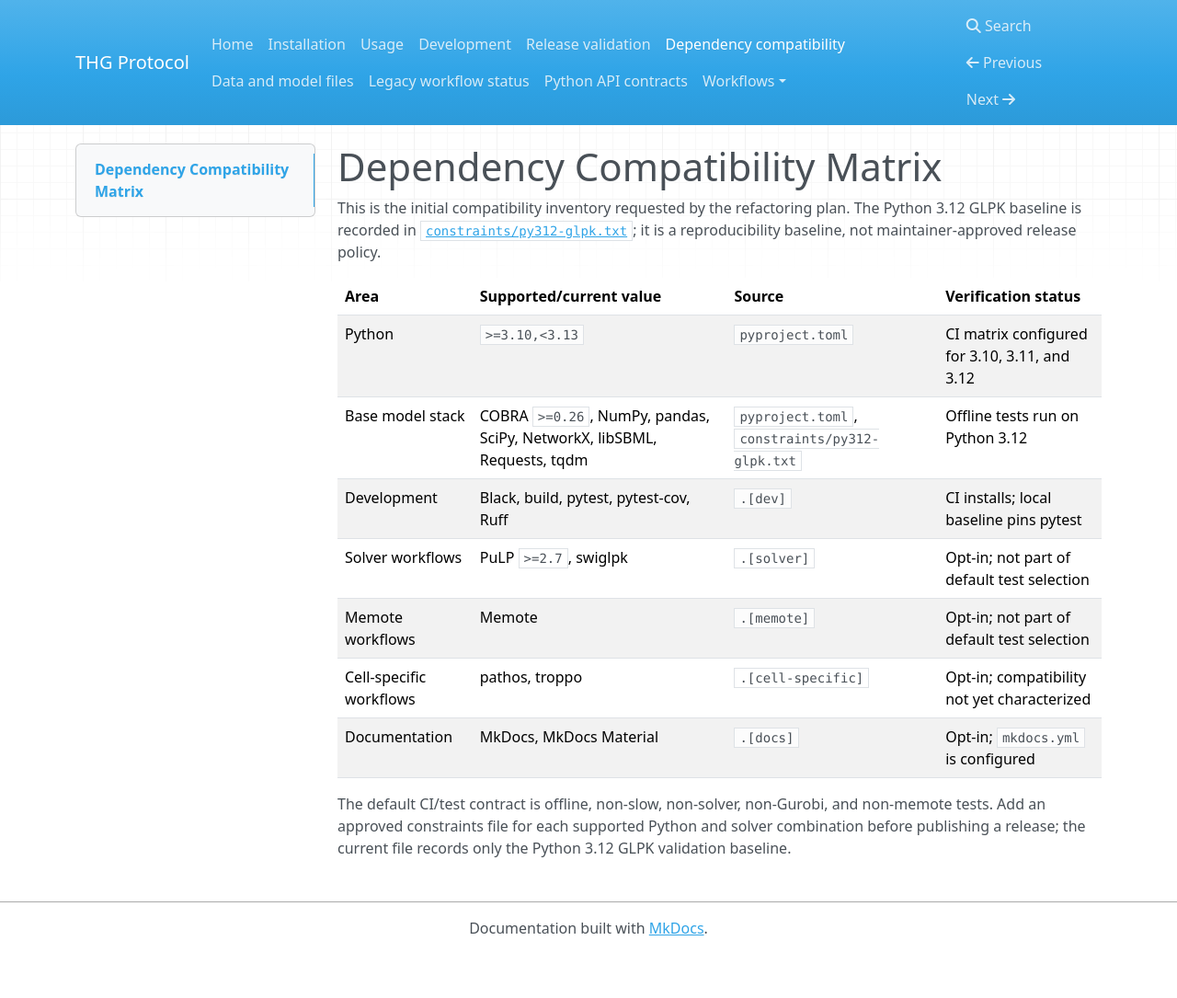
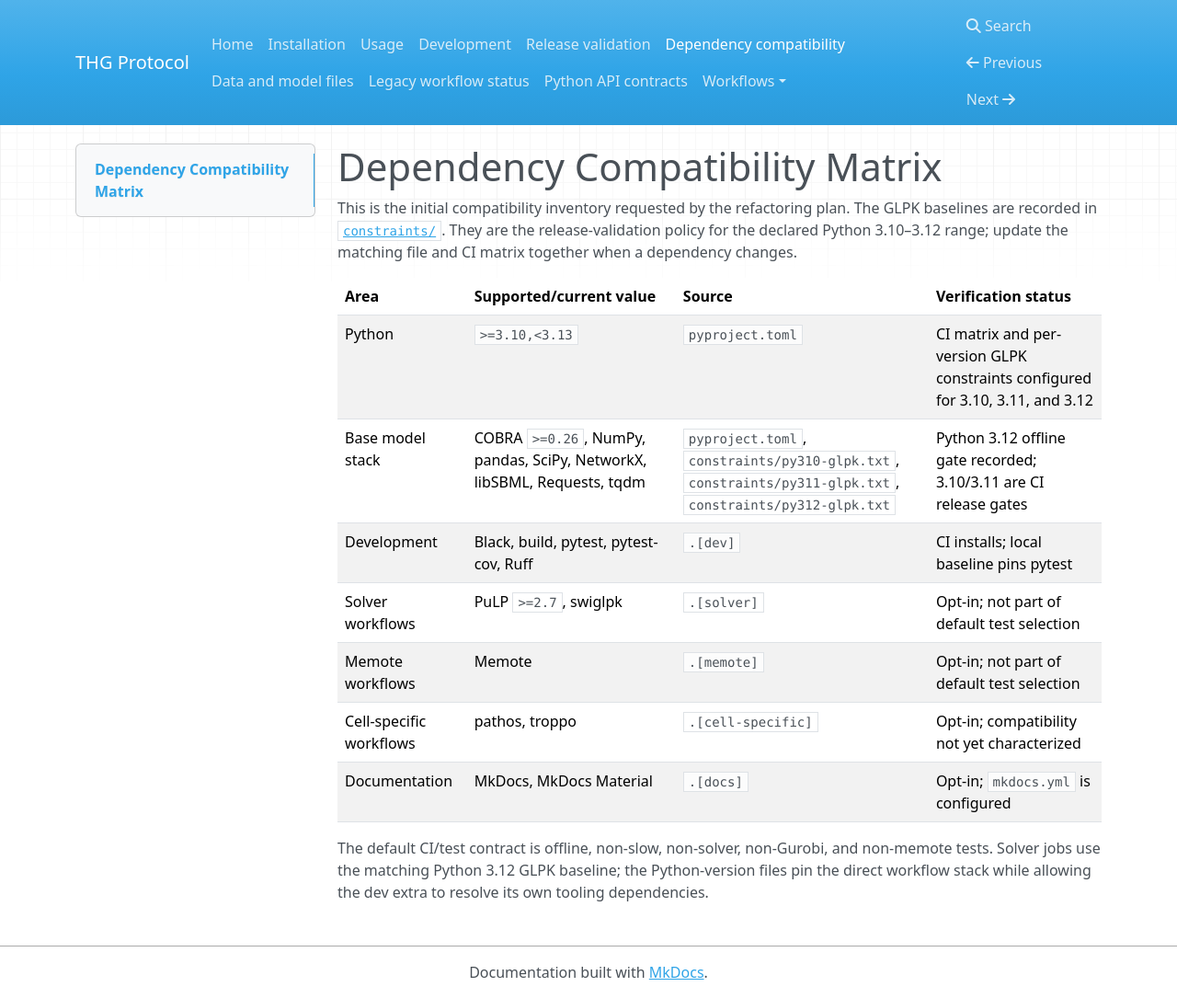
Before and after one commit to norle/THG_The-Human-GEM-protocol-standalone, an MkDocs documentation site: the page built from docs/dependency-compatibility.md, in a window 1280 px wide and 1085 px high. Shown: the whole window at 92% size. Built offline with MkDocs 1.6.1, drawn with Linux system fonts in a browser that asks for light colours; nearby versions of some CDN libraries.

Commit message:
refactor: finalize compatibility and dependency gates

```diff
--- a/docs/dependency-compatibility.md
+++ b/docs/dependency-compatibility.md
@@ -1,14 +1,15 @@
 # Dependency Compatibility Matrix
 
 This is the initial compatibility inventory requested by the refactoring plan.
-The Python 3.12 GLPK baseline is recorded in
-[`constraints/py312-glpk.txt`](../constraints/py312-glpk.txt); it is a
-reproducibility baseline, not maintainer-approved release policy.
+The GLPK baselines are recorded in
+[`constraints/`](../constraints/). They are the release-validation policy for
+the declared Python 3.10–3.12 range; update the matching file and CI matrix
+together when a dependency changes.
 
 | Area | Supported/current value | Source | Verification status |
 | --- | --- | --- | --- |
-| Python | `>=3.10,<3.13` | `pyproject.toml` | CI matrix configured for 3.10, 3.11, and 3.12 |
-| Base model stack | COBRA `>=0.26`, NumPy, pandas, SciPy, NetworkX, libSBML, Requests, tqdm | `pyproject.toml`, `constraints/py312-glpk.txt` | Offline tests run on Python 3.12 |
+| Python | `>=3.10,<3.13` | `pyproject.toml` | CI matrix and per-version GLPK constraints configured for 3.10, 3.11, and 3.12 |
+| Base model stack | COBRA `>=0.26`, NumPy, pandas, SciPy, NetworkX, libSBML, Requests, tqdm | `pyproject.toml`, `constraints/py310-glpk.txt`, `constraints/py311-glpk.txt`, `constraints/py312-glpk.txt` | Python 3.12 offline gate recorded; 3.10/3.11 are CI release gates |
 | Development | Black, build, pytest, pytest-cov, Ruff | `.[dev]` | CI installs; local baseline pins pytest |
 | Solver workflows | PuLP `>=2.7`, swiglpk | `.[solver]` | Opt-in; not part of default test selection |
 | Memote workflows | Memote | `.[memote]` | Opt-in; not part of default test selection |
@@ -16,6 +17,6 @@ reproducibility baseline, not maintainer-approved release policy.
 | Documentation | MkDocs, MkDocs Material | `.[docs]` | Opt-in; `mkdocs.yml` is configured |
 
 The default CI/test contract is offline, non-slow, non-solver, non-Gurobi, and
-non-memote tests. Add an approved constraints file for each supported Python
-and solver combination before publishing a release; the current file records
-only the Python 3.12 GLPK validation baseline.
+non-memote tests. Solver jobs use the matching Python 3.12 GLPK baseline; the
+Python-version files pin the direct workflow stack while allowing the dev extra
+to resolve its own tooling dependencies.
```
Also changed, not shown: CURRENT_STATE.md (+14 -16 lines), REFACTORING_PLAN.md (+9 -8 lines), 4 other files.
